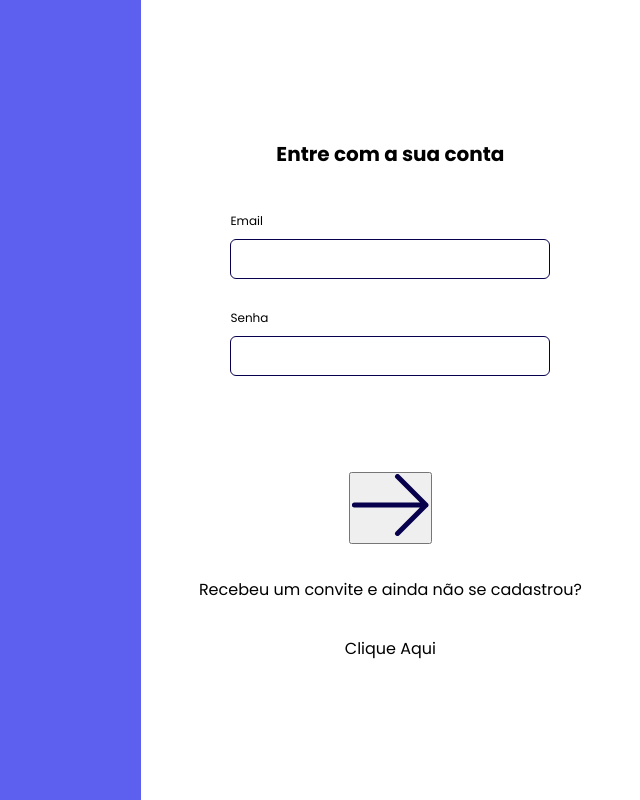
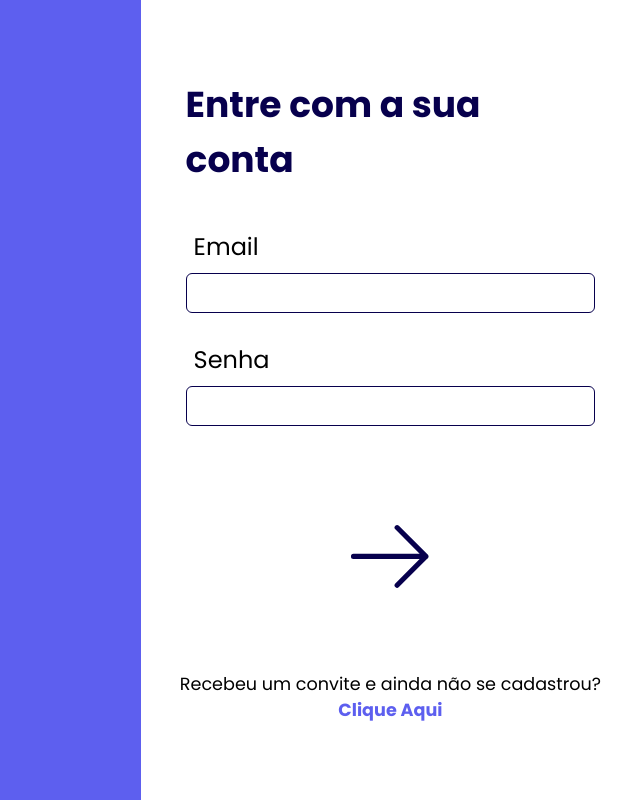
Before and after one commit to shrimp-dev/RoleManager-web-frontend, a Next.js app: page /login in a window 1280 px wide. Shown: the whole page, without its empty margins (640-1280 px from the left). Built offline with nearby package versions, Linux system fonts and the light colour scheme.

Commit message:
login screen changes

```diff
--- a/src/components/Icons/index.tsx
+++ b/src/components/Icons/index.tsx
@@ -1,7 +1,8 @@
 export const IconArrowLogin = (
     <svg width="79" height="62" viewBox="0 0 79 62" fill="none" xmlns="http://www.w3.org/2000/svg">
-        <path d="M3.43549 31.0004H74.9597M74.9597 31.0004L46.5081 2.54883M74.9597 31.0004L46.5081 59.4521" stroke="#07004D" strokeWidth="5" strokeLinecap="round"/>
-    </svg>
+<path d="M3.43549 31H74.9597M74.9597 31L46.5081 2.54834M74.9597 31L46.5081 59.4516" stroke="#07004D" stroke-width="5" stroke-linecap="round"/>
+</svg>
+
 )
 
 export const IconProfile = (
--- a/src/pages/login/index.tsx
+++ b/src/pages/login/index.tsx
@@ -24,6 +24,7 @@ export default function Login() {
         <LoginContentContainer>
         <Container>
             <h2>Entre com a sua conta</h2>
+
             <InputContainer>
             <InputStructure>
                 <label>Email</label>
@@ -37,8 +38,11 @@ export default function Login() {
         </Container>
         <Container>
             <button onClick={()=>login()}>{IconArrowLogin}</button>
-            <p>Recebeu um convite e ainda não se cadastrou?</p>
-            <p>Clique Aqui</p>
+            <div style={{display:'flex',flexDirection:'column',alignItems:'center'}}>
+                <p>Recebeu um convite e ainda não se cadastrou?</p>
+                <p>Clique Aqui</p>
+            </div>
+
         </Container>
         </LoginContentContainer>
     </Background>
--- a/src/pages/login/styles.ts
+++ b/src/pages/login/styles.ts
@@ -29,13 +29,36 @@ export const Container = styled.div`
   align-items: center;
   gap: 2.1rem;
   h2 {
-    font-size: 20px;
+    font-size: 2.25rem;
     color: var(--black);
     font-weight: 700;
+    width: 32vw;
+    color: var(--dark);
   }
-  img {
-    width: 7vw;
-    height: auto;
+
+  button{
+      width: 5rem;
+      height: auto;
+      border: none;
+      background-color: inherit;
+    }
+    border: none;
+    outline: none;
+    svg{
+      width: 100%;
+      height: 100%;
+    }
+    :last-child{
+      gap: 10vh;
+    }
+  }
+  p{
+    font-size: 1.1rem;
+    :last-child{
+      margin-top: 0;
+      font-weight: 700;
+      color: var(--violet-blue);
+    }
   }
 `;
 export const InputContainer = styled.div`
@@ -47,21 +70,25 @@ export const InputStructure = styled.div`
   display: flex;
   flex-direction: column;
   input {
-    border: 1px solid #07004d;
+    border: 1px solid var(--dark);
+    outline: none;
     border-radius: 6px;
-    width: 25vw;
+    width: 32vw;
     height: 5vh;
     padding: 0.5rem;
   }
   input:focus {
-    background-color: black;
+    border: 1px solid var(--violet-blue);
+    color: var(--violet-blue)
   }
   label {
-    font-size: 12px;
+    padding: .5rem;
+    font-size: 1.5rem;
     line-height: 36px;
     color: var(--black);
     :focus {
       color: var(--violet-blue);
     }
   }
+
 `;
```
